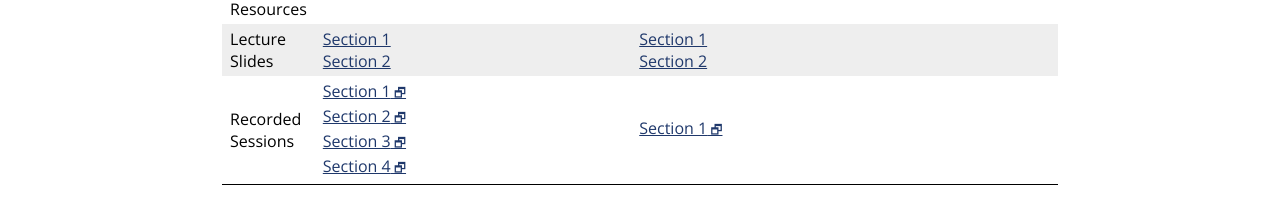
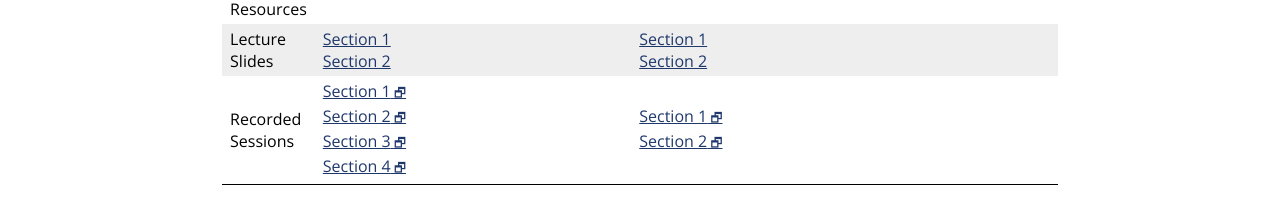
Before and after one commit to jhu-ip/cs220-s22, a Jekyll site: the page built from material.md, in a window 1280 px wide. Shown: the part 1205-1419 px from the top of the page. Built offline with Jekyll 4.4.1, drawn with Linux system fonts in a browser that asks for light colours; some web fonts are replaced.

Commit message:
Added today's video

```diff
--- a/material.csv
+++ b/material.csv
@@ -293,6 +293,7 @@ Week,Day,Date,Type,Link text,URL
 9,2,30-Mar,LectureSlides,"Section 1",slides/sec01/day26_notes.pdf
 9,2,30-Mar,LectureSlides,Section 2,slides/sec02/26.pdf
 9,2,30-Mar,Recording,"Section 1",https://jh.hosted.panopto.com/Panopto/Pages/Viewer.aspx?id=715d9b83-6557-40db-a26f-ae6801269fe2
+9,2,30-Mar,Recording,Section 2,https://jh.hosted.panopto.com/Panopto/Pages/Viewer.aspx?id=cf600869-d462-4929-9565-ae6801359398
 9,3,1-Apr,Video,C++ Classes,https://jh.hosted.panopto.com/Panopto/Pages/Viewer.aspx?id=5a1a7afe-6165-4e33-9567-ae230027a431
 9,3,1-Apr,Video,Default Constructors,https://jh.hosted.panopto.com/Panopto/Pages/Viewer.aspx?id=0e485b33-028d-45e6-be18-ae230027a3d3
 9,3,1-Apr,Slides,C++ Classes,slides/day27_cpp_classes.pdf
--- a/material.md
+++ b/material.md
@@ -525,7 +525,7 @@ the materials for that week.
     <tr>
       <td>Recorded<br>Sessions</td>
       <td><a class='external' target='_blank' href='https://jh.hosted.panopto.com/Panopto/Pages/Viewer.aspx?id=62899dd2-74da-4fc6-b22e-ae66012501b6'>Section 1</a><br><a class='external' target='_blank' href='https://jh.hosted.panopto.com/Panopto/Pages/Viewer.aspx?id=7dd4185f-69e3-447a-a9a9-ae6601379d8a'>Section 2</a><br><a class='external' target='_blank' href='https://jh.hosted.panopto.com/Panopto/Pages/Viewer.aspx?id=9bdb9a6c-c78f-4b30-b11f-ae660147a4e1'>Section 3</a><br><a class='external' target='_blank' href='https://jh.hosted.panopto.com/Panopto/Pages/Viewer.aspx?id=955d3bbd-8edc-4083-9c7c-ae6600fc117b'>Section 4</a></td>
-      <td><a class='external' target='_blank' href='https://jh.hosted.panopto.com/Panopto/Pages/Viewer.aspx?id=715d9b83-6557-40db-a26f-ae6801269fe2'>Section 1</a></td>
+      <td><a class='external' target='_blank' href='https://jh.hosted.panopto.com/Panopto/Pages/Viewer.aspx?id=715d9b83-6557-40db-a26f-ae6801269fe2'>Section 1</a><br><a class='external' target='_blank' href='https://jh.hosted.panopto.com/Panopto/Pages/Viewer.aspx?id=cf600869-d462-4929-9565-ae6801359398'>Section 2</a></td>
       <td></td>
     </tr>
   </tbody>
```
